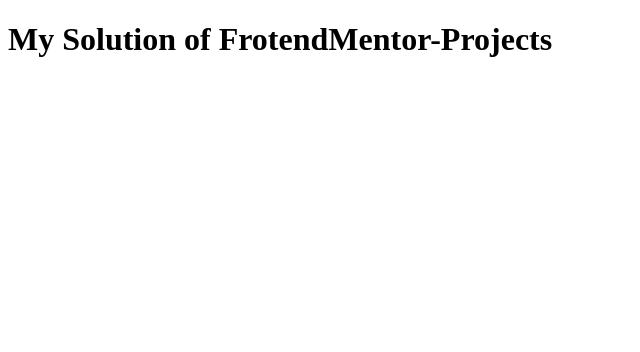
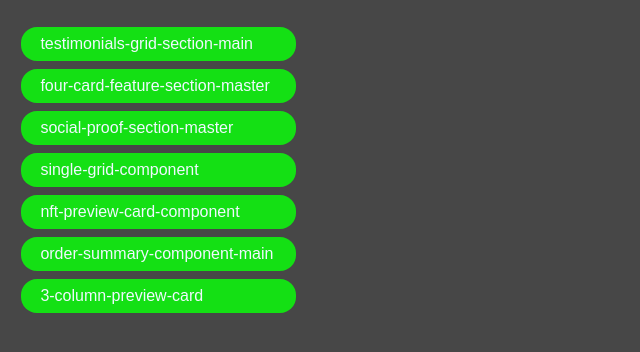
Before and after one commit to ajaysinhaorigin/FrontendMentor--Challange, a plain HTML site: page index.html in a window 1280 px wide. Shown: the whole page, without its empty margins (0-640 px from the left). Drawn offline with Linux system fonts and the light colour scheme.

Commit message:
readmefile commit

```diff
--- a/index.html
+++ b/index.html
@@ -1,12 +1,81 @@
 <!DOCTYPE html>
 <html lang="en">
+
 <head>
     <meta charset="UTF-8">
     <meta http-equiv="X-UA-Compatible" content="IE=edge">
     <meta name="viewport" content="width=device-width, initial-scale=1.0">
-    <title>FrotendMentor Projects</title>
+    <title>FrontendMentor Projects Link</title>
+    <style>
+        * {
+            margin: 0;
+            padding: 0;
+            box-sizing: border-box;
+        }
+
+        body {
+            font-family: 'Poppins', sans-serif;
+            /* background-color: hsl(0, 0%, 95%); */
+            background-color: hsl(0, 0%, 28%);
+        }
+
+        .projects-link {
+            margin: 1.7rem 1.3rem;
+            display: grid;
+            grid-template-columns: 275px;
+        }
+
+        a {
+            width: 100%;
+            display: inline-block;
+            background-color: rgb(20, 224, 20);
+            color: aliceblue;
+            text-decoration: none;
+            cursor: pointer;
+            font-size: 1rem;
+            border-radius: 1rem;
+            margin-bottom: 0.5rem;
+            padding: 0.5rem 1.225rem;
+            transition: ease-in-out 0.4s;
+        }
+
+        a:hover {
+            background-color: rgb(35, 160, 35);
+        }
+    </style>
 </head>
+
 <body>
-    <h1>My Solution of FrotendMentor-Projects</h1>
+    <div class="projects-link">
+        <div>
+            <a href="https://ajaysinhaorigin.github.io/FrontendMentor--Challange/testimonials-grid-section-main/">testimonials-grid-section-main
+            </a>
+        </div>
+        <div>
+            <a href="https://ajaysinhaorigin.github.io/FrontendMentor--Challange/four-card-feature-section-master/">four-card-feature-section-master
+            </a>
+        </div>
+        <div>
+            <a href="https://ajaysinhaorigin.github.io/FrontendMentor--Challange/social-proof-section-master/">social-proof-section-master
+            </a>
+        </div>
+        <div>
+            <a href="https://ajaysinhaorigin.github.io/FrontendMentor--Challange/single-grid-component/">single-grid-component
+            </a>
+        </div>
+        <div>
+            <a href="https://ajaysinhaorigin.github.io/FrontendMentor--Challange/nft-preview-card-component-main/">nft-preview-card-component
+            </a>
+        </div>
+        <div>
+            <a href="https://ajaysinhaorigin.github.io/FrontendMentor--Challange/order-summary-component-main/">order-summary-component-main
+            </a>
+        </div>
+        <div>
+            <a href="https://ajaysinhaorigin.github.io/FrontendMentor--Challange/3-column-preview-card-component-main/">3-column-preview-card
+            </a>
+        </div>
+    </div>
 </body>
+
 </html>
```
Also changed, not shown: 2 other files.
